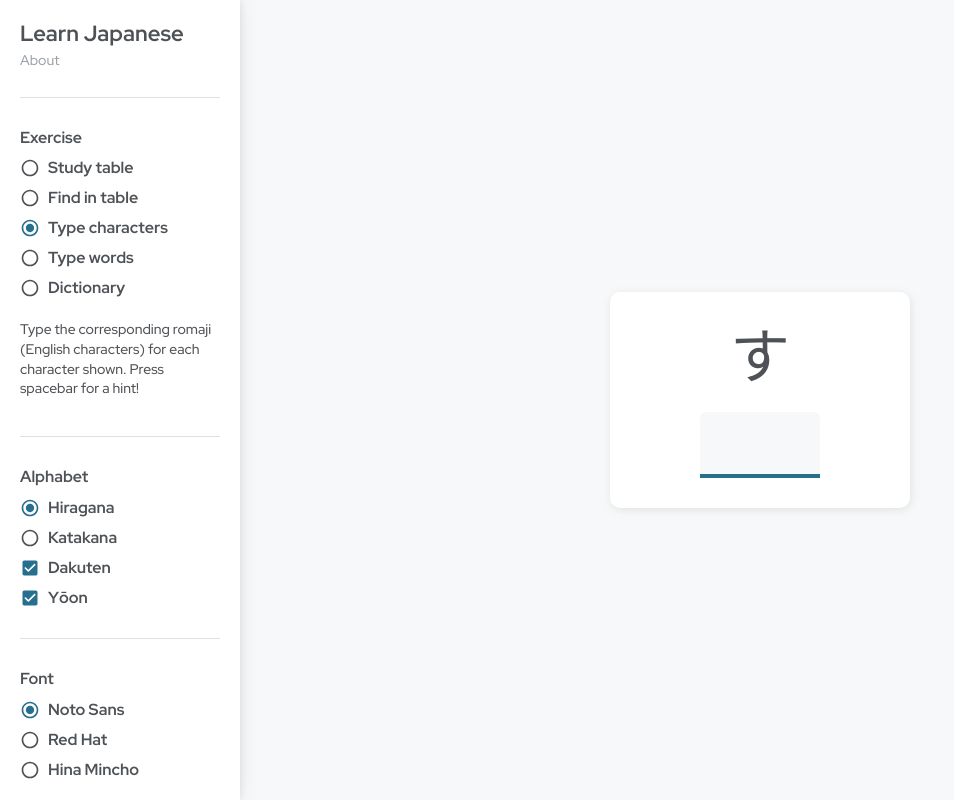
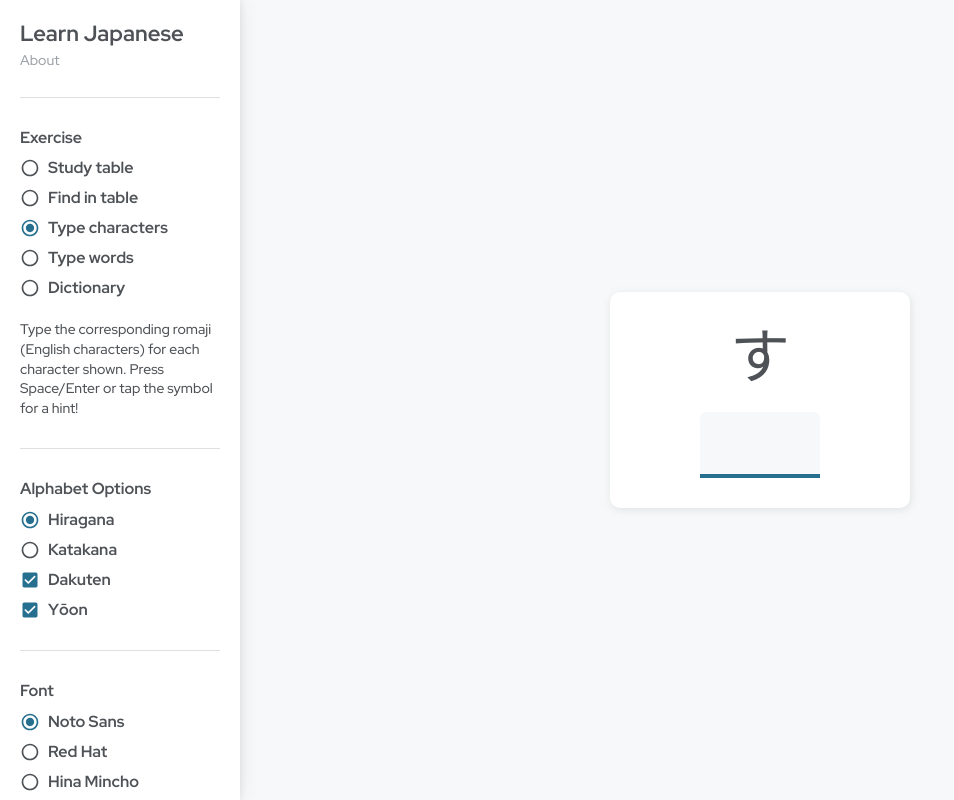
Before and after one commit to updownupdown/learn-japanese, a React (Create React App) app: page / in a window 1280 px wide. Both pictures are taken after a click on the element "Type characters". Shown: the whole page, without its empty margins (0-954 px from the left). Built offline with nearby package versions, Linux system fonts and the light colour scheme; a web font is replaced by a local one.

Commit message:
Tweaks and cleanup

```diff
--- a/src/App.tsx
+++ b/src/App.tsx
@@ -23,9 +23,9 @@ export const instructions = {
   [Modes.tableFind]:
     "Find the correct location for the character in the table by clicking the appropriate cell.",
   [Modes.typeChars]:
-    "Type the corresponding romaji (English characters) for each character shown. Press spacebar for a hint!",
+    "Type the corresponding romaji (English characters) for each character shown. Press Space/Enter or tap the symbol for a hint!",
   [Modes.typeWords]:
-    "Type the corresponding romaji (English characters) for each word shown.",
+    "Type the corresponding romaji (English characters) for each word shown. Press Space/Enter or tap the symbol for a hint!",
   [Modes.dictionary]: "Dictionary of words in Japanese and English.",
 };
 
@@ -42,6 +42,7 @@ export interface Settings {
   includeDakuten: boolean;
   includeYoon: boolean;
   englishOnHover: boolean;
+  showBothAlphabets: boolean;
   font: Font;
 }
 
@@ -51,6 +52,7 @@ const defaultSettings: Settings = {
   includeDakuten: true,
   includeYoon: true,
   englishOnHover: false,
+  showBothAlphabets: false,
   font: Fonts.notoSansJp,
 };
 
--- a/src/components/Dictionary.scss
+++ b/src/components/Dictionary.scss
@@ -1,11 +1,18 @@
+@import "../css/media.scss";
+
 .dictionary {
   display: flex;
   flex-direction: column;
   gap: 20px;
 
+  @media #{$query-min-sm} {
+    padding-bottom: 40px;
+  }
+  @media #{$query-max-sm} {
+    padding-bottom: 100px;
+  }
+
   &__top {
-    position: sticky;
-    top: 20px;
     display: flex;
     justify-content: center;
     gap: 8px;
@@ -14,6 +21,17 @@
     border-radius: 6px;
     background: rgba(var(--K150-rgb), 0.8);
     backdrop-filter: blur(1px);
+
+    @media #{$query-min-sm} {
+      position: sticky;
+      top: 20px;
+    }
+    @media #{$query-max-sm} {
+      position: fixed;
+      bottom: 20px;
+      left: 20px;
+      right: 20px;
+    }
 
     .dictionary-search {
       position: relative;
--- a/src/components/Nav.tsx
+++ b/src/components/Nav.tsx
@@ -62,7 +62,7 @@ export const Nav = ({
           </div>
 
           <MenuSection title="Exercise">
-            <ToggleGroup label="Alphabet" hideLabel>
+            <ToggleGroup label="Modes" hideLabel>
               <>
                 {Object.entries(Modes).map(([key, value]) => {
                   return (
@@ -95,7 +95,10 @@ export const Nav = ({
             )}
           </MenuSection>
 
-          <MenuSection title="Alphabet">
+          {(settings.mode === Modes.tableFind ||
+            settings.mode === Modes.tableStudy ||
+            settings.mode === Modes.typeChars) && (
+            <MenuSection title="Alphabet Options">
               <ToggleGroup label="Alphabet" hideLabel>
                 {Object.entries(AlphabetTypes).map(([key, value]) => {
                   return (
@@ -131,10 +134,14 @@ export const Nav = ({
                 name="yoon"
                 isChecked={settings.includeYoon}
                 onChange={() =>
-                setSettings({ ...settings, includeYoon: !settings.includeYoon })
+                  setSettings({
+                    ...settings,
+                    includeYoon: !settings.includeYoon,
+                  })
                 }
               />
             </MenuSection>
+          )}
 
           <MenuSection title="Font">
             <ToggleGroup label="Font" hideLabel>
--- a/src/components/TypeChars.tsx
+++ b/src/components/TypeChars.tsx
@@ -36,7 +36,10 @@ export const TypeChars = ({ settings }: Props) => {
 
   useEffect(() => {
     const handleKeyDown = (e: KeyboardEvent) => {
-      if ((e.key === " " || e.code === "Space") && !guessedCorrectly) {
+      if (
+        (e.key === " " || e.code === "Space" || e.key === "Enter") &&
+        !guessedCorrectly
+      ) {
         e.preventDefault();
         getHint();
       } else if (
--- a/src/components/TypeWords.tsx
+++ b/src/components/TypeWords.tsx
@@ -25,7 +25,6 @@ export const WordBuilder = () => {
 
   const getHint = useCallback(() => {
     if (answer === undefined) return;
-    console.log("getting hint still");
 
     const nextLetter = answer.expectedInput[guess.length];
     let updateValue = guess + nextLetter;
@@ -77,7 +76,11 @@ export const WordBuilder = () => {
 
   useEffect(() => {
     const handleKeyDown = (e: KeyboardEvent) => {
-      if ((e.key === " " || e.code === "Space") && !guessedCorrectly) {
+      console.log(e);
+      if (
+        (e.key === " " || e.code === "Space" || e.key === "Enter") &&
+        !guessedCorrectly
+      ) {
         e.preventDefault();
         getHint();
       } else if (guessedCorrectly) {
```
Lines whose indentation alone changed are shown as unchanged.
